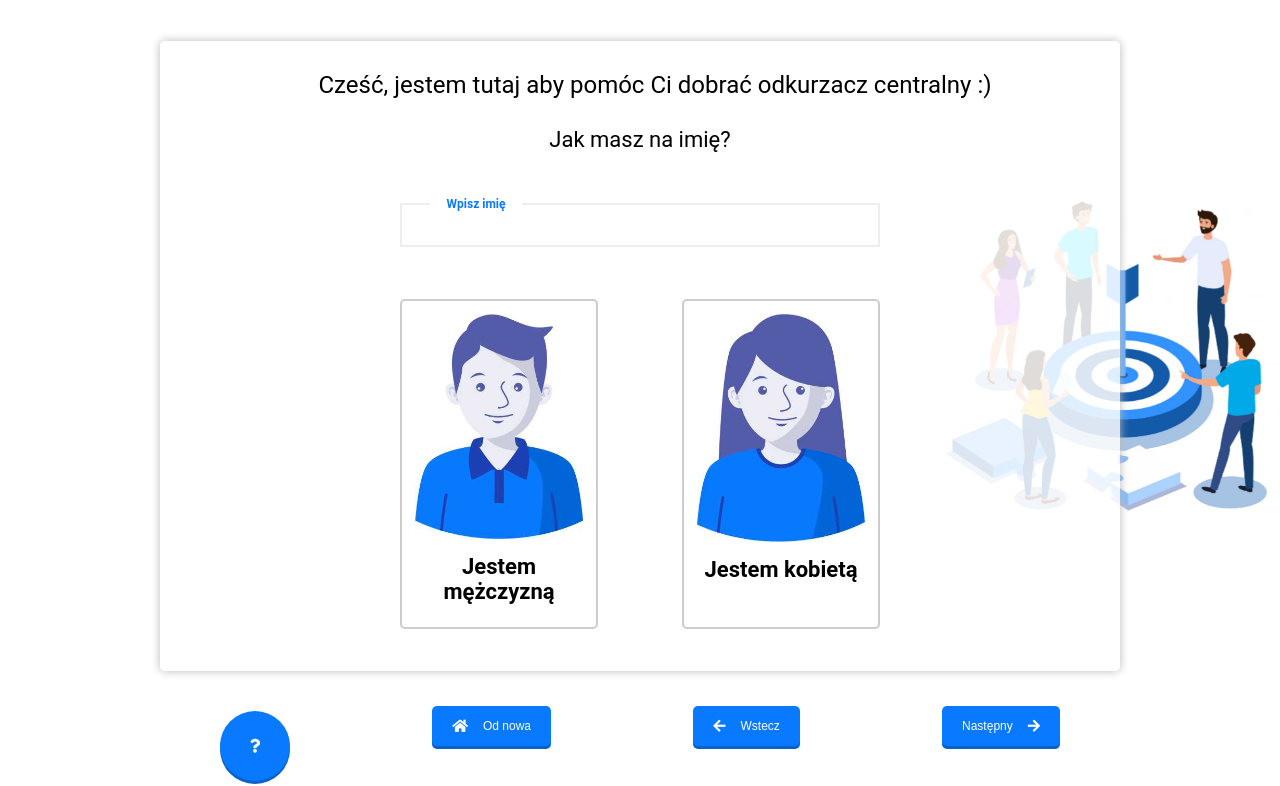
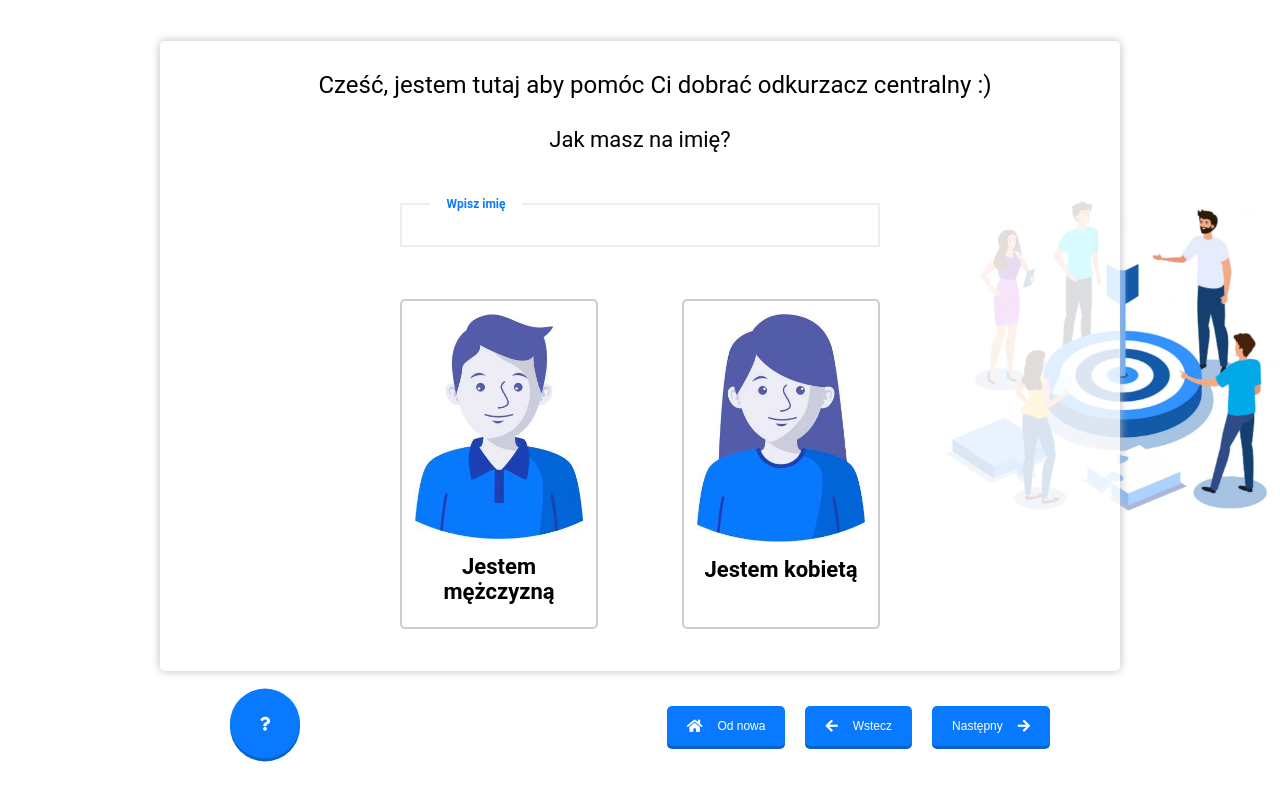
Before and after one commit to KrystianKaminski/foxes, a website: page index.html in a window 1280 px wide. Shown: the part 90-876 px from the top of the page. Drawn offline with Linux system fonts and the light colour scheme.

Commit message:
Btns positions fixed

```diff
--- a/scss/style.scss
+++ b/scss/style.scss
@@ -479,7 +479,7 @@ sup {
   height: 10vh;
   margin: 35px auto 0 auto;
   display: flex;
-  justify-content: space-between;
+  justify-content: flex-end;
   position: relative;
 }
 
@@ -498,6 +498,7 @@ sup {
   top: 0;
   box-shadow: 0 3px 0 $darker-blue-color;
   padding: 0 20px;
+  margin: 0 10px;
 
   & .fas {
     font-size: 14px;
@@ -529,7 +530,6 @@ sup {
 }
 
 .cta__question-mark {
-  margin: auto 0;
   width: 70px;
   height: 70px;
   border-radius: 50%;
@@ -539,6 +539,8 @@ sup {
   justify-content: center;
   align-items: center;
   position: relative;
+  margin-right: auto;
+  transform: translateY(-25%);
 
   & i {
     font-size: 36px;
```
Also changed, not shown: css/style.css.
